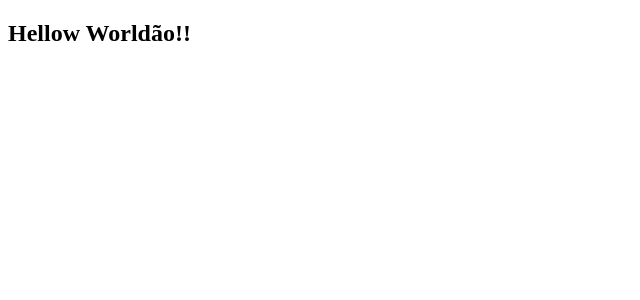
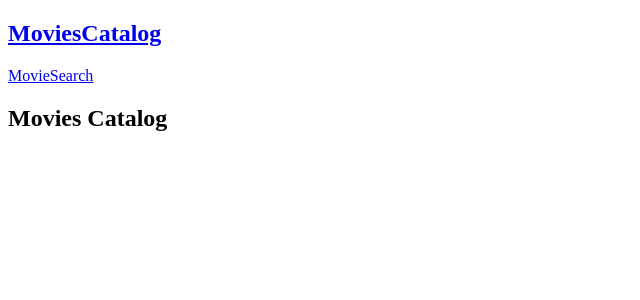
Before and after one commit to euluisdev/movie-catalog-react, a React (Vite) app: page / in a window 1280 px wide. Shown: the top 300 px of the page, without its empty margins (0-640 px from the left). Built offline with nearby package versions, Linux system fonts and the light colour scheme.

Commit message:
pages links were created to call them on browsers

```diff
--- a/src/App.jsx
+++ b/src/App.jsx
@@ -1,11 +1,18 @@
-import { useState } from 'react';
+import { Link } from 'react-router-dom';
 import './App.css';
 
 function App() {
 
   return (
-    <div>
-      <h2>Hellow Worldão!!</h2>
+    <div className='app'>
+      <nav>
+        <h2>
+          <Link to='/'>MoviesCatalog</Link>
+        </h2>
+        <Link to='/movie/1'>Movie</Link>
+        <Link to='/search'>Search</Link>
+      </nav>
+      <h2>Movies Catalog</h2>
     </div>
   )
 }
```
